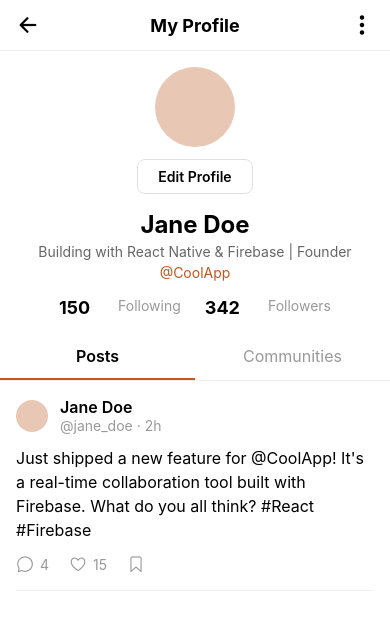
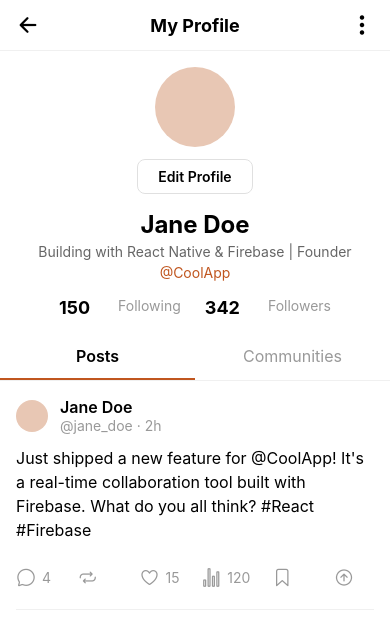
Before and after one commit to sotsnetwork/gobia, a React Native app: screen /MyProfile in a window 390 px wide. Shown: the top 630 px of the page. Built offline with nearby package versions, Linux system fonts and the light colour scheme.

Commit message:
Update MyProfileScreen.tsx

```diff
--- a/src/screens/MyProfileScreen.tsx
+++ b/src/screens/MyProfileScreen.tsx
@@ -4,6 +4,7 @@ import { SafeAreaView } from 'react-native-safe-area-context';
 import { useNavigation } from '@react-navigation/native';
 import { NativeStackNavigationProp } from '@react-navigation/native-stack';
 import { Ionicons } from '@expo/vector-icons';
+import PostActions from '../components/PostActions';
 import { Colors } from '../constants/colors';
 import { RootStackParamList } from '../types/navigation';
 
@@ -56,6 +57,23 @@ export default function MyProfileScreen() {
 
         <View style={styles.posts}>
           <View style={styles.post}>
+            <TouchableOpacity
+              activeOpacity={0.9}
+              onPress={() => navigation.navigate('PostDetail', {
+                post: {
+                  id: 'profile-post-1',
+                  name: 'Jane Doe',
+                  handle: '@jane_doe',
+                  text: "Just shipped a new feature for @CoolApp! It's a real-time collaboration tool built with Firebase. What do you all think? #React #Firebase",
+                  timestamp: '2h',
+                  likes: 15,
+                  comments: 4,
+                  reposts: 0,
+                  views: 120,
+                  saved: false,
+                }
+              })}
+            >
               <View style={styles.postHeader}>
                 <View style={styles.postAvatar} />
                 <View style={styles.postUserInfo}>
@@ -66,17 +84,34 @@ export default function MyProfileScreen() {
               <Text style={styles.postText}>
                 Just shipped a new feature for @CoolApp! It's a real-time collaboration tool built with Firebase. What do you all think? #React #Firebase
               </Text>
-            <View style={styles.postActions}>
-              <View style={styles.postAction}>
-                <Ionicons name="chatbubble-outline" size={18} color={Colors.textLight} />
-                <Text style={styles.postActionText}>4</Text>
-              </View>
-              <View style={styles.postAction}>
-                <Ionicons name="heart-outline" size={18} color={Colors.textLight} />
-                <Text style={styles.postActionText}>15</Text>
-              </View>
-              <Ionicons name="bookmark-outline" size={18} color={Colors.textLight} />
-            </View>
+            </TouchableOpacity>
+            <PostActions
+              post={{
+                id: 'profile-post-1',
+                name: 'Jane Doe',
+                handle: '@jane_doe',
+                text: "Just shipped a new feature for @CoolApp! It's a real-time collaboration tool built with Firebase. What do you all think? #React #Firebase",
+                likes: 15,
+                comments: 4,
+                reposts: 0,
+                views: 120,
+                saved: false,
+              }}
+              onComment={() => navigation.navigate('PostDetail', {
+                post: {
+                  id: 'profile-post-1',
+                  name: 'Jane Doe',
+                  handle: '@jane_doe',
+                  text: "Just shipped a new feature for @CoolApp! It's a real-time collaboration tool built with Firebase. What do you all think? #React #Firebase",
+                  timestamp: '2h',
+                  likes: 15,
+                  comments: 4,
+                  reposts: 0,
+                  views: 120,
+                  saved: false,
+                }
+              })}
+            />
           </View>
         </View>
       </ScrollView>
```
Lines whose indentation alone changed are shown as unchanged.
